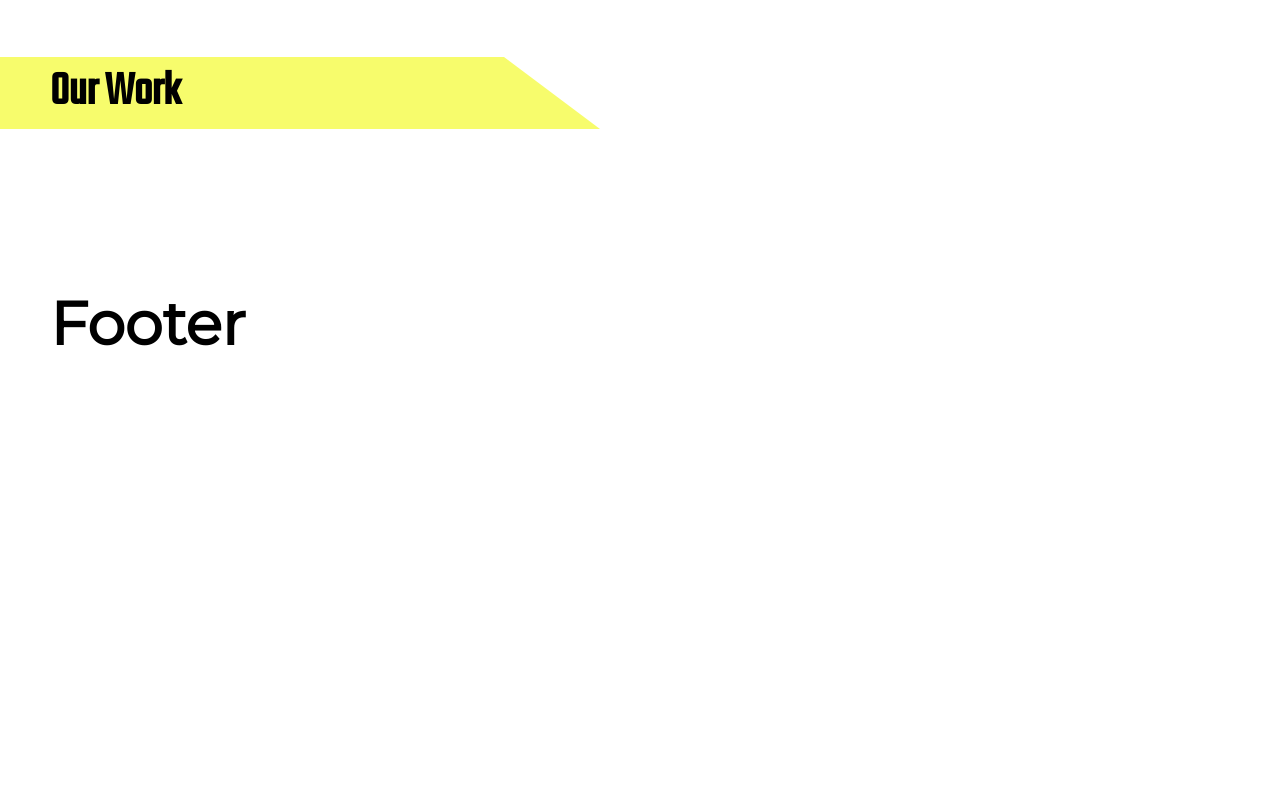
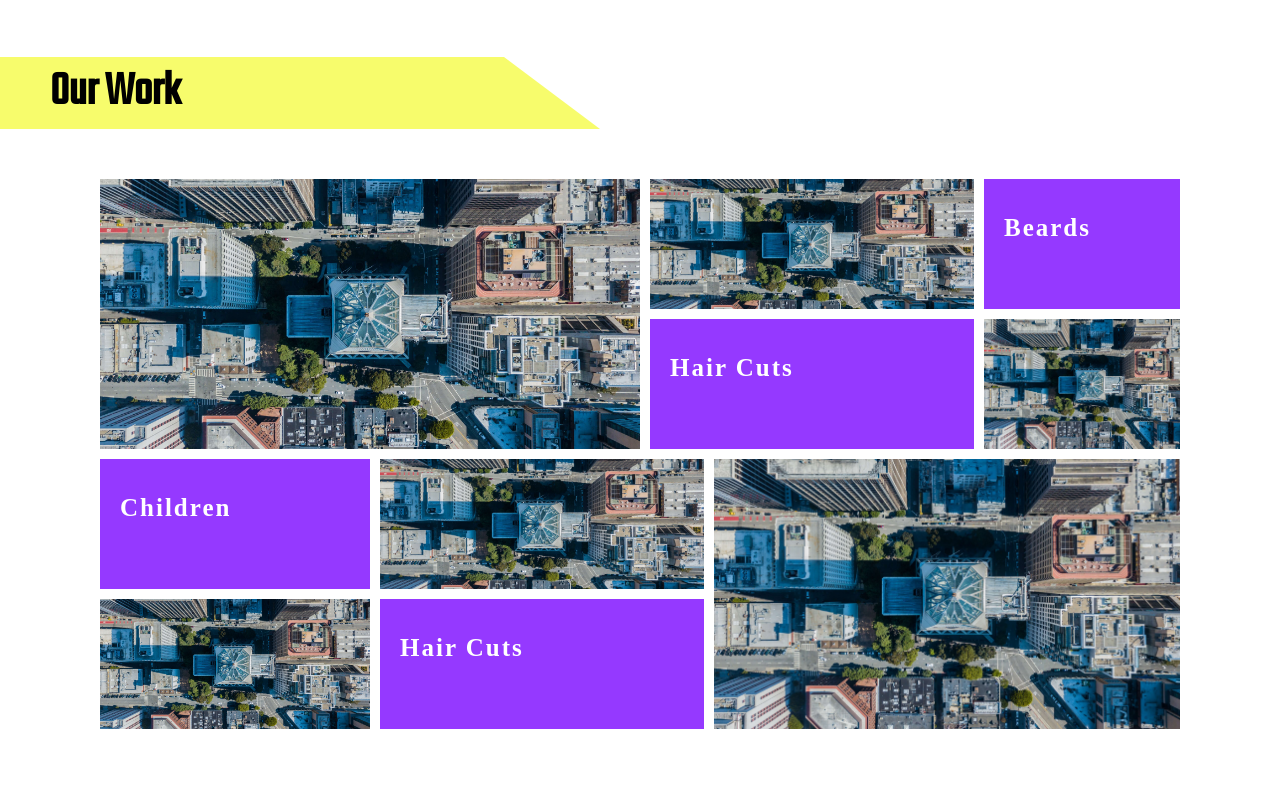
Before and after one commit to ChristianWare/templateOne, a Next.js app: page / in a window 1280 px wide. Shown: the part 3640-4440 px from the top of the page. Before the commit the page ends 4009 px from the top, so only its background shows below. Built offline with nearby package versions, Linux system fonts and the light colour scheme.

Commit message:
Portfolio Start

```diff
--- a/src/comps/Portfolio.js
+++ b/src/comps/Portfolio.js
@@ -1,12 +1,95 @@
-import styles from './Portfolio.module.css'
-import SectionHeader from './SectionHeader'
+import styles from "./Portfolio.module.css";
+import SectionHeader from "./SectionHeader";
+import Image from "next/image";
+import Link from "next/link";
+import img1 from "../../public/images/bg.jpg";
 
 function Portfolio() {
-    return (
-        <div className={styles.portfolioContainer}>
-           <SectionHeader text="Our Work" />
+  return (
+    <div className={styles.portfolioContainer}>
+      <SectionHeader text='Our Work' />
+      <div className={styles.content}>
+        <div className={styles.boxContainer}>
+          <div className={styles.box1}>
+            <Image
+              src={img1}
+              alt='baerber image'
+              layout='fill'
+              objectFit='cover'
+            />
+          </div>
+          <div className={styles.box2}>
+            <Image
+              src={img1}
+              alt='baerber image'
+              layout='fill'
+              objectFit='cover'
+            />
+          </div>
+          <Link href='/services/#beards' passHref>
+            <div className={styles.box3}>
+              <h5>Beards</h5>
+
+              <a></a>
+            </div>
+          </Link>
+          <Link href='/services/#haircuts' passHref>
+            <div className={styles.box4}>
+              <h5>Hair Cuts</h5>
+              <a></a>
+            </div>
+          </Link>
+          <div className={styles.box5}>
+            <Image
+              src={img1}
+              alt='barber image'
+              layout='fill'
+              objectFit='cover'
+            />
+          </div>
         </div>
-    )
+        <div9 className={styles.boxContainer2}>
+          <div className={styles.box1B}>
+            <Image
+              src={img1}
+              alt='barber image'
+              layout='fill'
+              objectFit='cover'
+            />
+          </div>
+          <Link href='/services/#children' passHref>
+            <div className={styles.box2B}>
+              <h5>Children</h5>
+
+              <a></a>
+            </div>
+          </Link>
+          <div className={styles.box3B}>
+            <Image
+              src={img1}
+              alt='baerber image'
+              layout='fill'
+              objectFit='cover'
+            />
+          </div>
+          <Link href='/services/#haircuts' passHref>
+            <div className={styles.box4B}>
+              <h5>Hair Cuts</h5>
+              <a></a>
+            </div>
+          </Link>
+          <div className={styles.box5B}>
+            <Image
+              src={img1}
+              alt='baerber image'
+              layout='fill'
+              objectFit='cover'
+            />
+          </div>
+        </div9>
+      </div>
+    </div>
+  );
 }
 
-export default Portfolio
+export default Portfolio;
--- a/src/comps/Portfolio.module.css
+++ b/src/comps/Portfolio.module.css
@@ -1,3 +1,152 @@
 .portfolioContainer {
     margin-bottom: 15rem;
 }
+
+.content {
+    padding: 5rem;
+}
+
+.boxContainer {
+    display: grid;
+    grid-gap: 1rem;
+    grid-template-areas:
+        "one two three"
+        "one four five";
+    grid-template-columns: 50% 30% 20%;
+    padding-bottom: 1rem;
+    overflow: hidden;
+}
+
+.boxContainer h5,
+.boxContainer2 h5 {
+    font-family: "KenokyLight";
+    letter-spacing: 2px;
+}
+
+.box1 {
+    grid-area: one;
+    height: 270px;
+}
+
+
+.box1,
+.box2,
+.box3,
+.box4,
+.box5,
+.box1B,
+.box2B,
+.box3B,
+.box4B,
+.box5B
+{
+    position: relative;
+}
+
+.box3,
+.box4B {
+    background-color: var(--accent5);
+    color: var(--accent4);
+    display: flex;
+    flex-direction: column;
+    align-items: flex-start;
+    justify-content: space-between;
+    padding: 3rem 3rem 1rem 2rem ;
+    cursor: pointer;
+}
+
+.box3 {
+    background-color: var(--accent5);
+}
+
+.box2B {
+   background-color: var(--accent5);
+   color: var(--accent4);
+   display: flex;
+   flex-direction: column;
+   align-items: flex-start;
+   justify-content: space-between;
+   padding: 3rem 3rem 1rem 2rem;
+   cursor: pointer;
+}
+
+.box4
+{
+    background-color: var(--accent5);
+    color: var(--accent4);
+    display: flex;
+    flex-direction: column;
+    align-items: flex-start;
+    justify-content: space-between;
+    padding: 3rem 3rem 1rem 2rem;
+    cursor: pointer;
+}
+
+.boxContainer2 {
+    display: grid;
+    grid-gap: 1rem;
+    grid-template-areas:
+    "oneB twoB threeB"
+    "fourB fiveB threeB";
+    grid-template-columns: 25% 30% 45%;
+    overflow: hidden;
+}
+
+.box1B {
+    grid-area: twoB;
+}
+.box2B {
+    grid-area: oneB ;
+    background-color: var(--accent5);
+}
+.box3B {
+    grid-area: threeB;
+    grid-area: threeB;
+    height: 270px;
+}
+.box4B {
+    grid-area: fiveB;
+}
+.box5B {
+    grid-area: fourB ;
+}
+
+@media screen and (max-width: 868px) {
+    .boxContainer {
+        grid-template-areas:
+            "one one"
+            "two three"
+            "four five";
+        grid-template-columns: 50% 50%;
+        padding: 0 0 1rem 0;
+    }
+
+    .boxContainer2 {
+        display: grid;
+        grid-gap: 1rem;
+        grid-template-areas:
+            "threeB threeB"
+            "oneB twoB"
+            "fourB fiveB";
+        grid-template-columns: 50% 50%;
+        padding: 0 0 1rem 0;
+    }
+}
+
+@media screen and (max-width: 768px) {
+    .topContainer {
+        margin-bottom: 4rem;
+    }
+}
+
+@media screen and (max-width: 480px) {
+    .topContainer {
+        margin-bottom: 5.5rem;
+    }
+}
+
+@media screen and (max-width: 328px) {
+    .topContainer {
+        margin-bottom: -1.5rem;
+    }
+}
```
